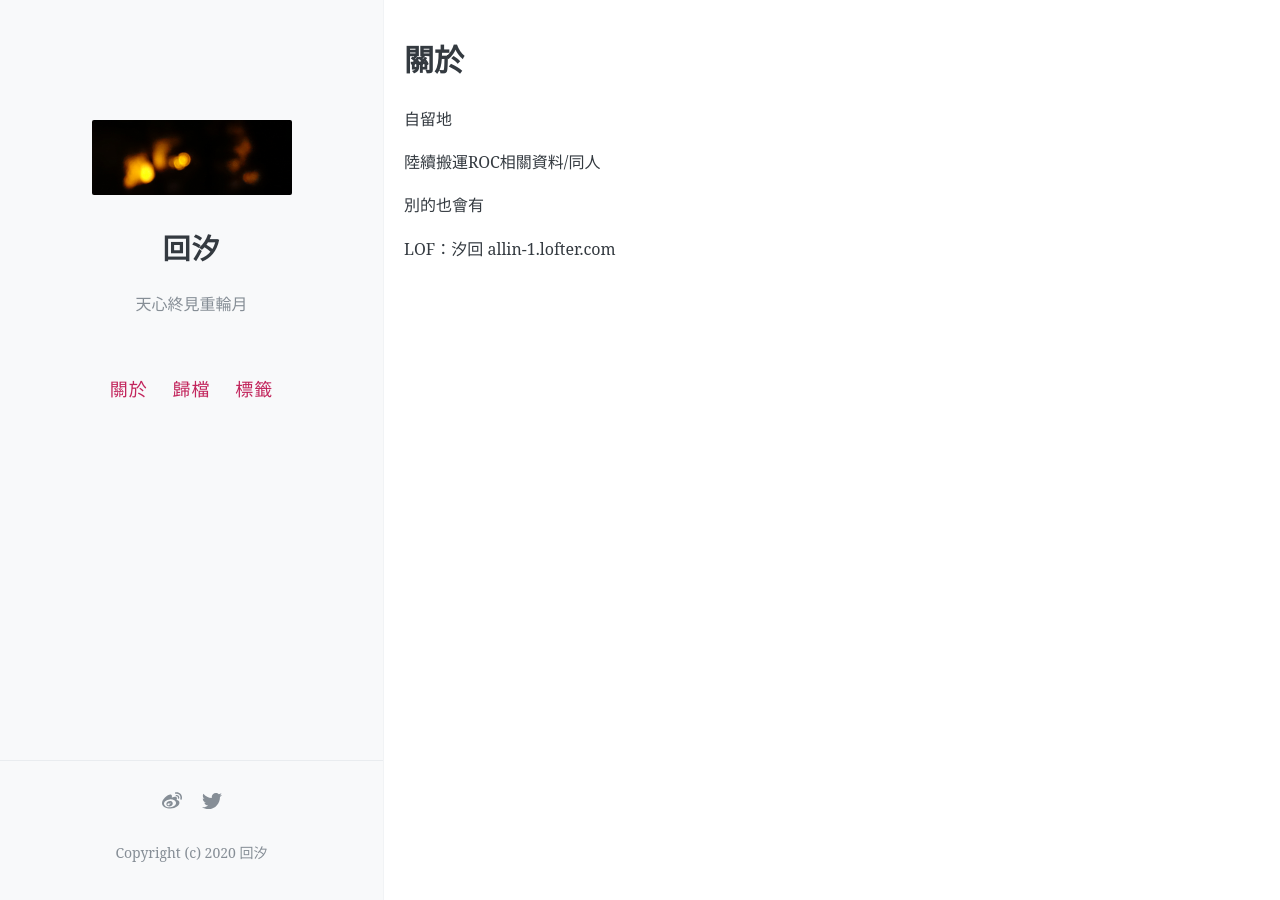
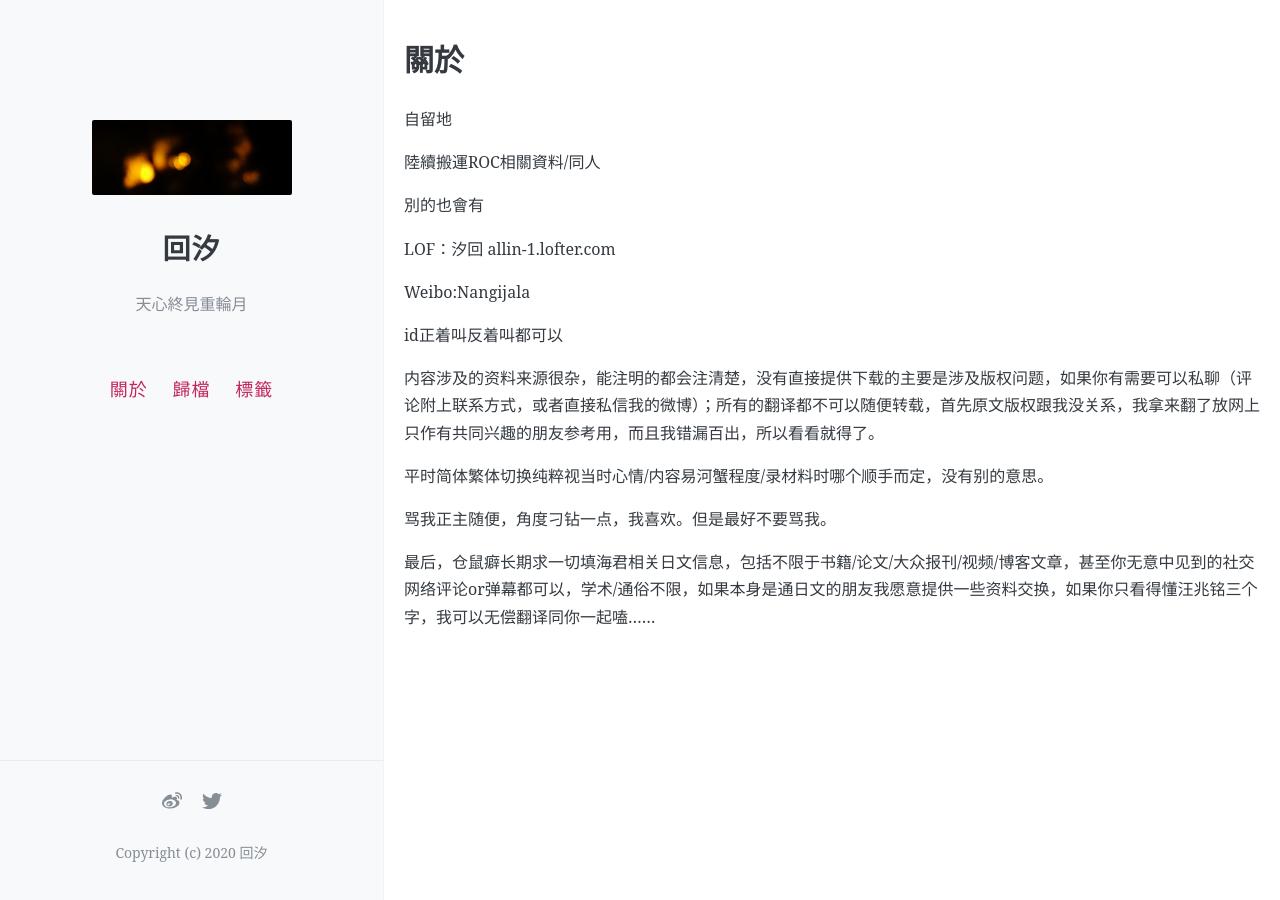
Before and after one commit to kanransya/nami-jetcoaster, a Jekyll site: the page built from about.md, in a window 1280 px wide. Built offline with Jekyll 4.4.1, drawn with Linux system fonts in a browser that asks for light colours; comment, search, counter and statistics services are not loaded.

Commit message:
Update about.md

```diff
--- a/about.md
+++ b/about.md
@@ -11,3 +11,16 @@ permalink: /about/
 別的也會有
 
 LOF：汐回 allin-1.lofter.com
+
+Weibo:Nangijala
+
+
+id正着叫反着叫都可以
+
+内容涉及的资料来源很杂，能注明的都会注清楚，没有直接提供下载的主要是涉及版权问题，如果你有需要可以私聊（评论附上联系方式，或者直接私信我的微博）；所有的翻译都不可以随便转载，首先原文版权跟我没关系，我拿来翻了放网上只作有共同兴趣的朋友参考用，而且我错漏百出，所以看看就得了。
+
+平时简体繁体切换纯粹视当时心情/内容易河蟹程度/录材料时哪个顺手而定，没有别的意思。
+
+骂我正主随便，角度刁钻一点，我喜欢。但是最好不要骂我。
+
+最后，仓鼠癖长期求一切填海君相关日文信息，包括不限于书籍/论文/大众报刊/视频/博客文章，甚至你无意中见到的社交网络评论or弹幕都可以，学术/通俗不限，如果本身是通日文的朋友我愿意提供一些资料交换，如果你只看得懂汪兆铭三个字，我可以无偿翻译同你一起嗑……
```
